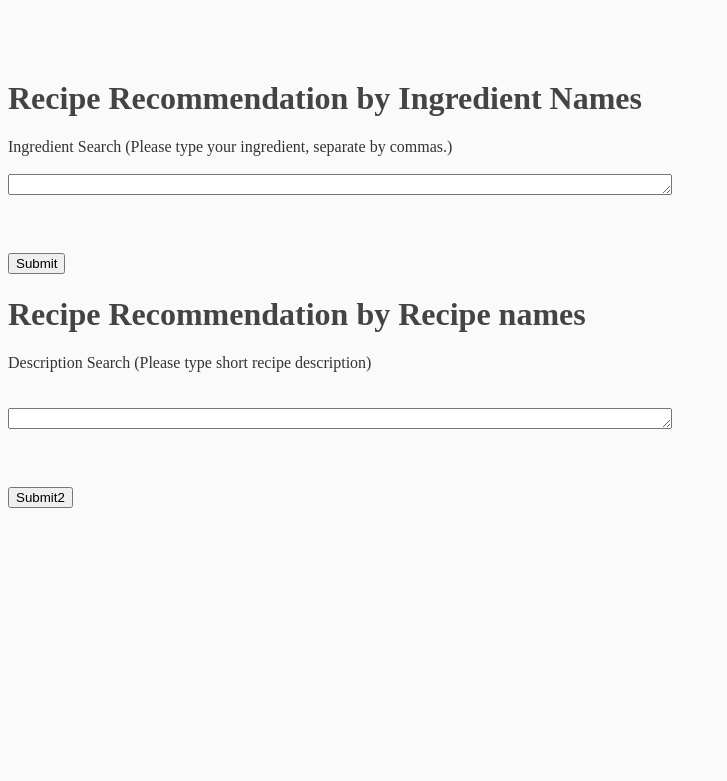
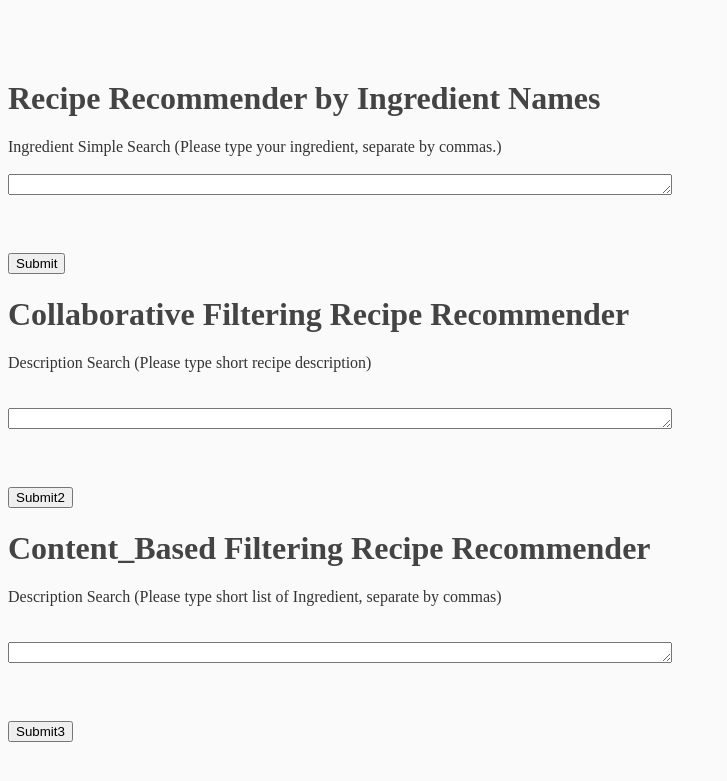
Before and after one commit to bobdingster/GA_Capstone, a Flask app: template src/templates/home2.html in a window 1280 px wide. Shown: the top 781 px of the page, without its empty margins (0-727 px from the left). Run offline with Flask 2, Linux system fonts and the light colour scheme; the template is opened without the code that fills it, so the values that code supplies are empty.

Commit message:
check_in 5

```diff
--- a/src/templates/home2.html
+++ b/src/templates/home2.html
@@ -8,11 +8,11 @@
 {% endblock head %}
 {% block content %}
     <body>
-      <h1>Recipe Recommendation by Ingredient Names</h1>
+      <h1>Recipe Recommender by Ingredient Names</h1>
       <form action="/submit">
 
       <!-- <input type="radio" id="ingr" name="search" value="ingr"> -->
-      <label>Ingredient Search (Please type your ingredient, separate by commas.) </label>
+      <label>Ingredient Simple Search (Please type your ingredient, separate by commas.) </label>
 
       <!-- <input type="radio" id="desc" name="search" value="desc">
       <label for="desc">Description Search (Please type a short description)</label><br>
@@ -27,12 +27,8 @@
       <input type="submit" value="Submit">
       </form>
 
-      <h1>Recipe Recommendation by Recipe names </h1>
+      <h1>Collaborative Filtering Recipe Recommender </h1>
       <form action="/submit2">
-
-      <!-- <input type="radio" id="ingr" name="search" value="ingr">
-      <label for="ingr">Ingredient Search (Please type your ingredient, separate by commas.) </label> -->
-
 
       <label>Description Search (Please type short recipe description)</label><br>
       <!-- <label for="input">Please input the keywords for your search, separate by commas.</label> -->
@@ -44,6 +40,25 @@
       <br></br>
       <input type="submit" value="Submit2">
       </form>
+
+
+      <h1>Content_Based Filtering Recipe Recommender </h1>
+      <form action="/submit3">
+
+      <label>Description Search (Please type short list of Ingredient, separate by commas)</label><br>
+      <!-- <label for="input">Please input the keywords for your search, separate by commas.</label> -->
+      <br></br>
+      <textarea id="user_text3" name="user_text3"
+      rows="1" cols="80">
+      </textarea>
+      <br><br>
+      <br></br>
+      <input type="submit" value="Submit3">
+      </form>
+
+
+
+
     </body>
 
 
```
Also changed, not shown: src/app2.py (+11 -0 lines), README.md, img/cookie2.jpg (added), img/cookie2.png (added), 11 other files.
